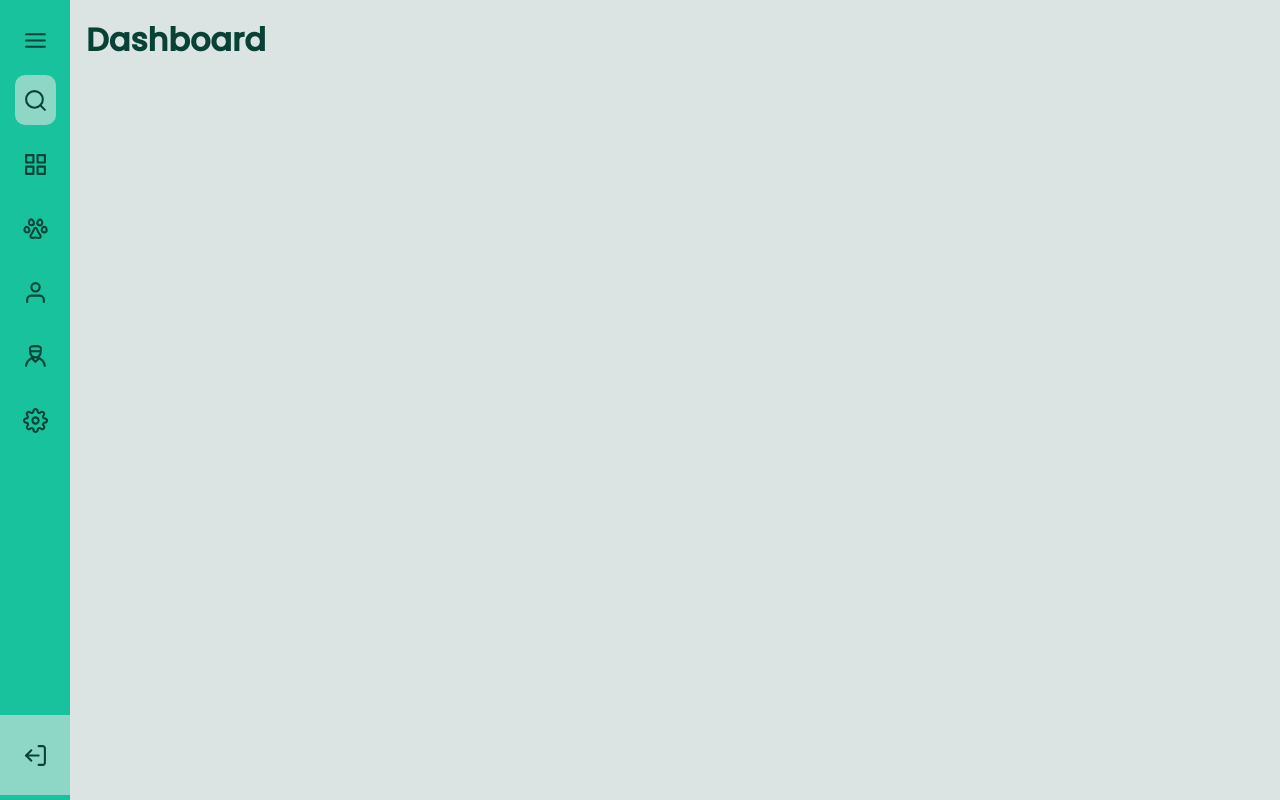
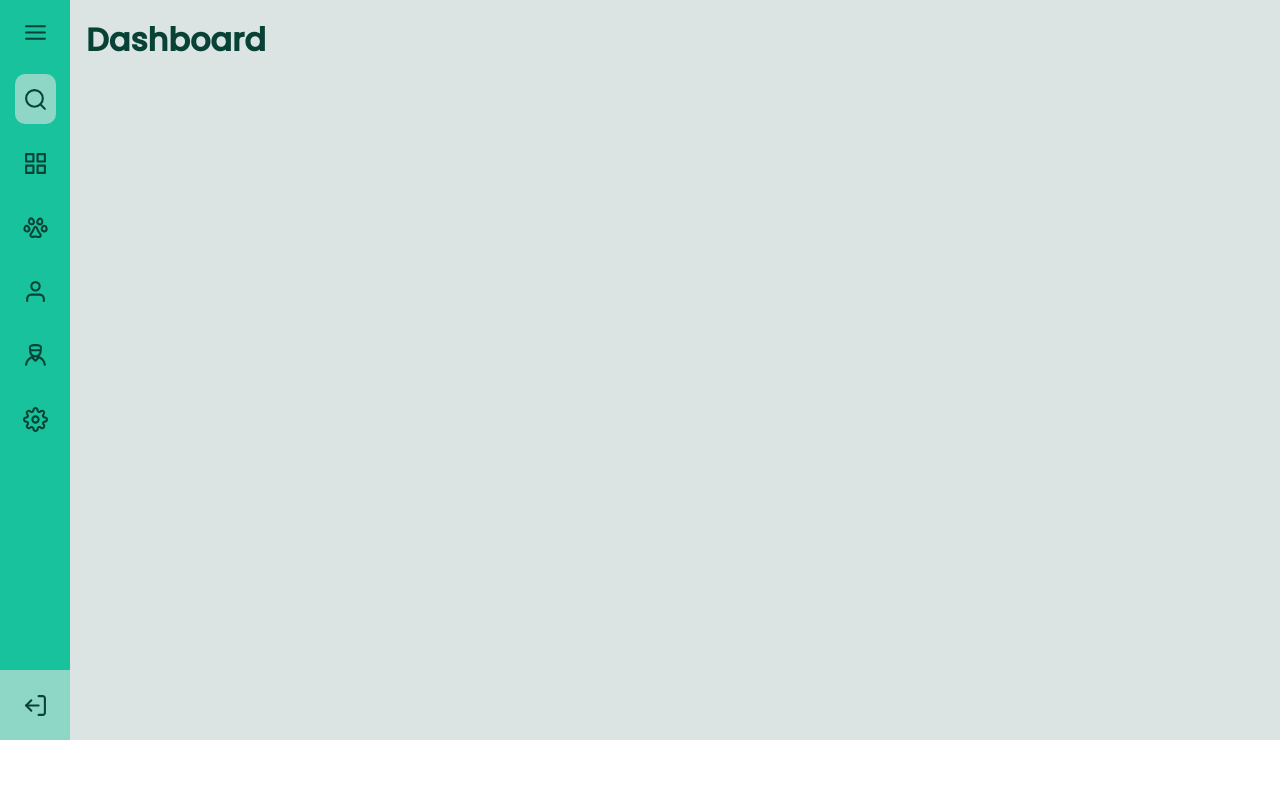
Before and after one commit to DevNatividade/Sidebar-Discover, a plain HTML site: page index.html in a window 1280 px wide. Shown: the top 800 px of the page. Drawn offline with Linux system fonts and the light colour scheme.

Commit message:
obs; ajustar o css

```diff
--- a/CSS/style.css
+++ b/CSS/style.css
@@ -21,25 +21,18 @@ img {
     width: 25px;
 }
 
-body {
-    width: 100vw;
-    height: 100vh;
-    display: flex;
-}
-
 .sidebar {
     position: absolute;
     width: 70px;
-    height: 100vh;
+    height: 740px;
     display: flex;
     flex-direction: column;
-    justify-content: center;
+    justify-content: space-between;
     background-color: var(--green);
-    transition: all .2s;
+    transition: all .1s;
 }
 
 .container-top {
-    position: relative;
     width: 100%;
     height: 70px;
     padding: 0 15px;
@@ -50,12 +43,9 @@ body {
 
 .container-top .logo {
     display: none;
-    position: relative;
 }
 
 .btn-menu {
-    position: relative;
-    display: flex;
     border: 0;
     cursor: pointer;
     background-color: transparent;
@@ -66,6 +56,7 @@ nav {
     width: 100%;
     height: 80%;
     padding: 0 15px;
+    z-index: 1;
 }
 
 nav input, nav .sidebar-menu-icons-name {
@@ -84,7 +75,7 @@ nav li {
     border-radius: 10px;
     display: flex;
     justify-content: center;
-    transition: all .2s;
+    transition: all .1s;
 }
 
 nav li:nth-child(2) {
@@ -103,12 +94,8 @@ nav li:nth-child(6) {
     top: 20rem;
 }
 
-nav li p{
-    transition: all .3s;
-}
-
-nav li p:hover {
-    color: var(--light-grey)
+nav li p {
+    transition: all .1s;
 }
 
 .sidebar-menu-icons-name {
@@ -149,11 +136,8 @@ nav li input::placeholder {
 }
 
 .container-bottom-person .description {
-    width: 100%;
-
     display: flex;
     flex-direction: column;
-    justify-content: space-evenly;
 }
 
 .container-bottom-person p {
@@ -164,19 +148,17 @@ nav li input::placeholder {
     display: flex;
     border: 0;
     cursor: pointer;
-
     background-color: transparent;
 }
 
 .container-bottom {
+    z-index: 2;
     width: 100%;
-    height: 10%;
+    height: 70px;
     padding: 0 15px;
-
     display: flex;
     align-items: center;
     justify-content: center;
-
     background-color: var(--light-green);
 }
 
@@ -184,21 +166,17 @@ main {
     width: 100%;
     height: 100%;
     padding: 1rem;
-
     font-weight: 600;
     color: var(--text-color);
-
     background-color: var(--body-bg-color);
 }
 
 /*after a click on btn-menu*/
-
 /*Sidebar opened after a click
   new class at <div class="sidebar">*/
 #opened-sidebar {
     width: 250px;
     height: 100%;
-
     background-color: var(--green);
 }
 
@@ -231,8 +209,10 @@ main {
     display: flex;
     align-items: center;
     width: 100%;
+}
 
-    opacity: 1;
+nav li #list-text-appear:hover {
+    color: var(--light-grey)
 }
 
 /*align on center btn-loggof
@@ -248,13 +228,12 @@ main {
     width: 100%;
     align-items: center;
     gap: 1rem;
-
     display: flex;
 }
 
 main {
-
     position: absolute;
+    height: 740px;
     left: 70px;
-    transition: all .2s;
+    transition: all .1s;
 }
--- a/JAVASCRIPT/main.js
+++ b/JAVASCRIPT/main.js
@@ -15,7 +15,7 @@ function appearSidebar() {
 
     if (sidebar) {
         document.querySelector('.sidebar').style.width = "250px";
-        document.querySelector('main').style.left = "250px"
+        document.querySelector('main').style.left = "250px";
 
         containerTop.setAttribute('id', 'container-top-center')
         logo.setAttribute('id','logo')
--- a/index.html
+++ b/index.html
@@ -15,7 +15,7 @@
                     <div class="container-top">
                         <p class="logo">DevN</p>
                         <button class="btn-menu" onclick="appearSidebar()">
-                            <img onclick="toggleSidebar()" class="img-btn-menu" src="./Assets/menu.svg" alt="imagem do incone menu">
+                            <img class="img-btn-menu" src="./Assets/menu.svg" alt="imagem do incone menu">
                         </button>
                     </div>
 
@@ -52,7 +52,7 @@
                         <div class="container-bottom-person">
                             <img src="https://avatars.githubusercontent.com/u/113365783?v=4" alt="Imagem do perfil de DevN no Github">
                             <div class="description">
-                                <b>Vagner Jr.</b>
+                                <b>Vagner</b>
                                 <p>veterinário</p>
                             </div>
                         </div>
```
